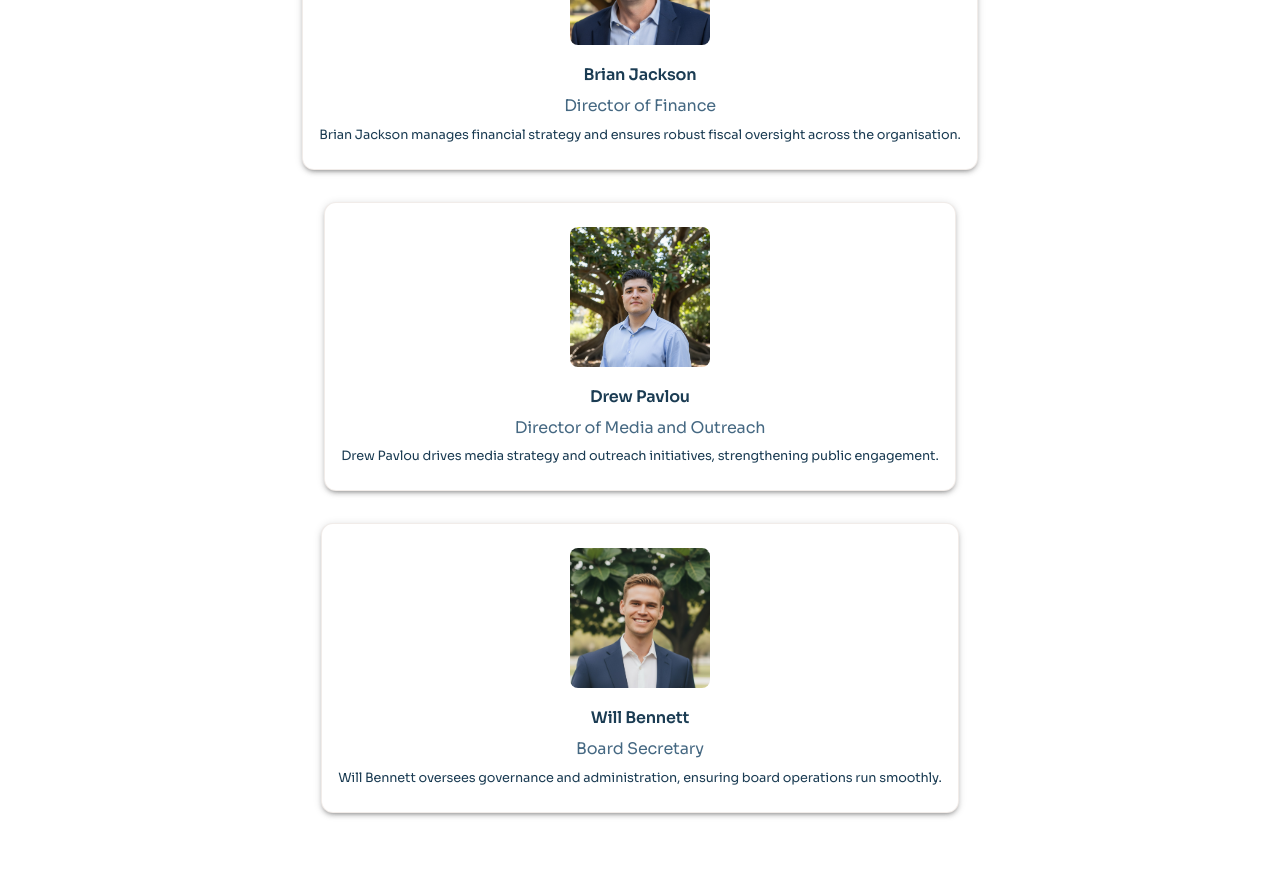
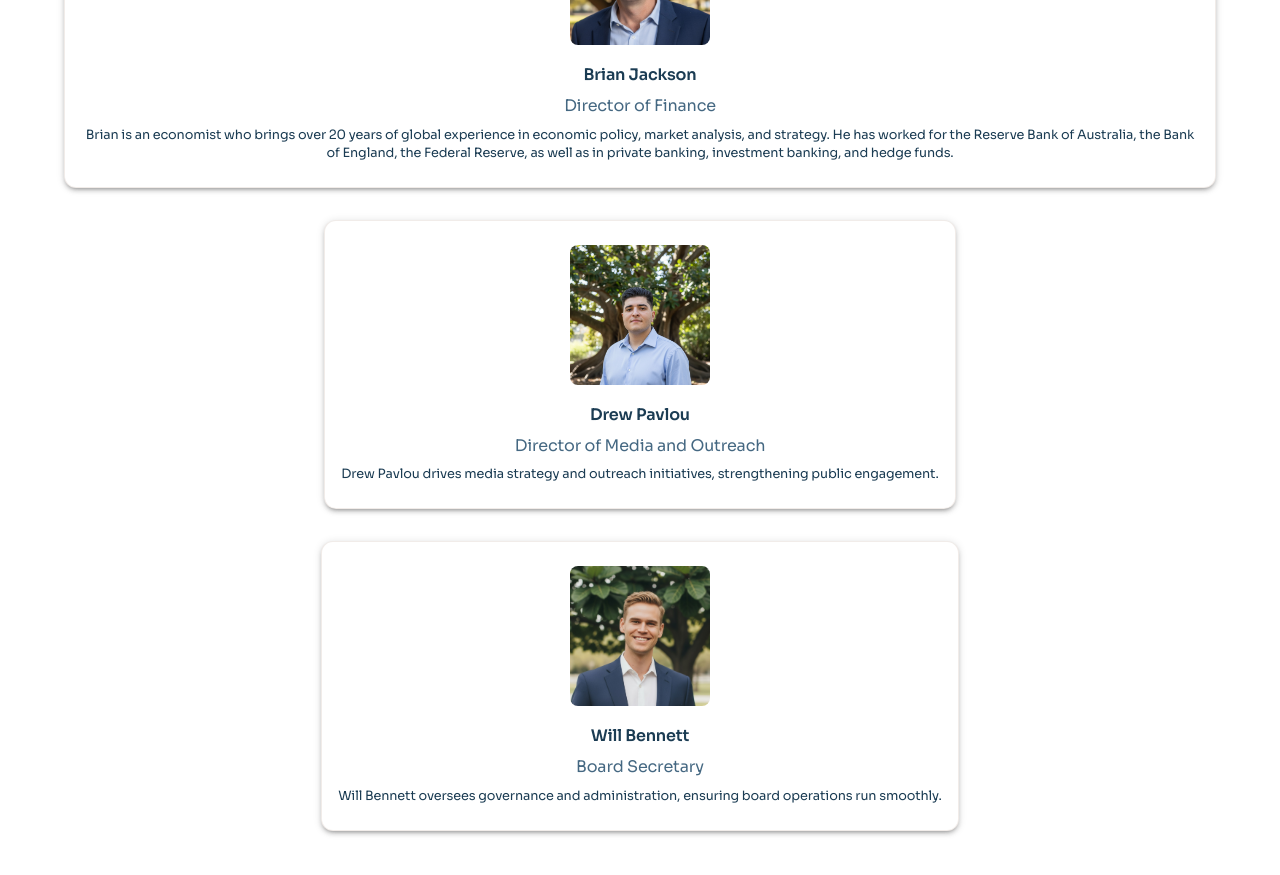
Before and after one commit to hrmainland/spinstitute, a React (Vite) app: page /spinstitute/our-people in a window 1280 px wide. Shown: the part 1780-2655 px from the top of the page. Built offline with nearby package versions, Linux system fonts and the light colour scheme.

Commit message:
Update OurPeople.jsx

```diff
--- a/src/pages/OurPeople.jsx
+++ b/src/pages/OurPeople.jsx
@@ -35,7 +35,7 @@ export default function OurPeople() {
       name: 'Brian Jackson',
       role: 'Director of Finance',
       image: brianJackson,
-      bio: 'Brian Jackson manages financial strategy and ensures robust fiscal oversight across the organisation.',
+      bio: 'Brian is an economist who brings over 20 years of global experience in economic policy, market analysis, and strategy. He has worked for the Reserve Bank of Australia, the Bank of England, the Federal Reserve, as well as in private banking, investment banking, and hedge funds.',
     },
     {
       name: 'Drew Pavlou',
```
